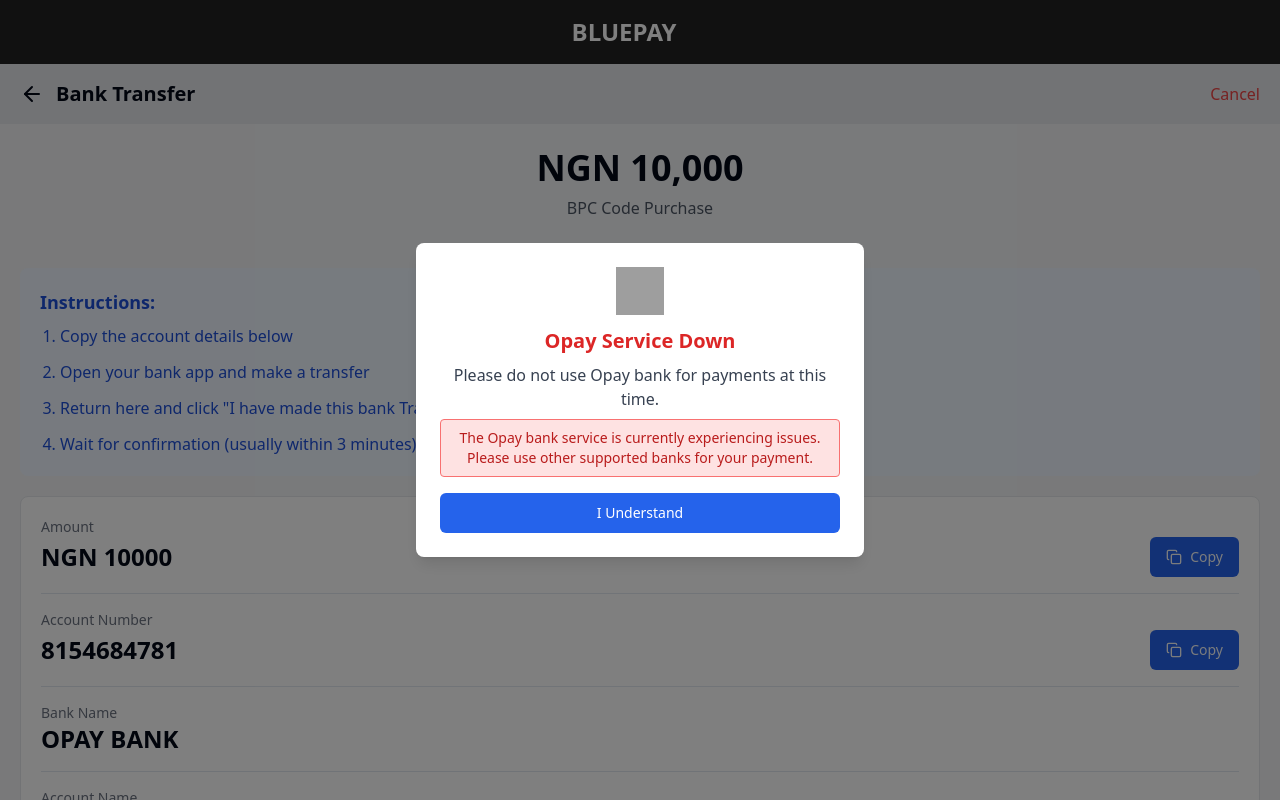
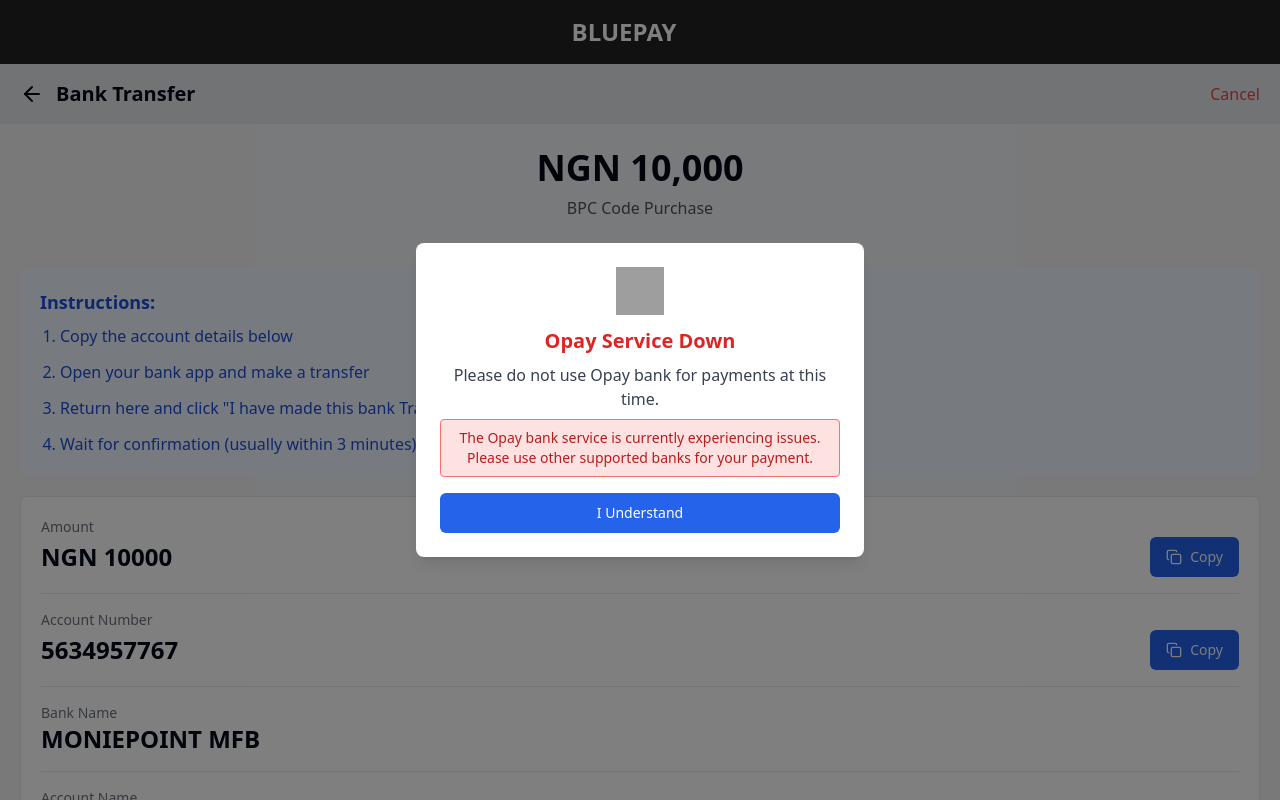
Before and after one commit to Linerty17/bluepay-alexfriend2, a React (Vite) app: page /buy-bpc/payment in a window 1280 px wide. Shown: the top 800 px of the page. Built offline with nearby package versions, Linux system fonts and the light colour scheme; grey boxes are pictures that could not be loaded.

Commit message:
Update BuyBPCPayment.tsx

```diff
--- a/src/pages/BuyBPCPayment.tsx
+++ b/src/pages/BuyBPCPayment.tsx
@@ -115,11 +115,11 @@ const BuyBPCPayment = () => {
         <div className="mb-4 border-t pt-4">
           <p className="text-gray-500 text-sm">Account Number</p>
           <div className="flex justify-between items-center">
-            <p className="text-2xl font-bold">8154684781</p>
+            <p className="text-2xl font-bold">5634957767</p>
             <Button
               variant="default"
               className="bg-blue-600 hover:bg-blue-700 flex items-center gap-2"
-              onClick={() => handleCopy("8154684781", "Account Number")}
+              onClick={() => handleCopy("5634957767", "Account Number")}
             >
               <Copy size={18} />
               Copy
@@ -129,7 +129,7 @@ const BuyBPCPayment = () => {
 
         <div className="mb-4 border-t pt-4">
           <p className="text-gray-500 text-sm">Bank Name</p>
-          <p className="text-2xl font-bold">OPAY BANK</p>
+          <p className="text-2xl font-bold">MONIEPOINT MFB</p>
         </div>
 
         <div className="mb-4 border-t pt-4">
```
